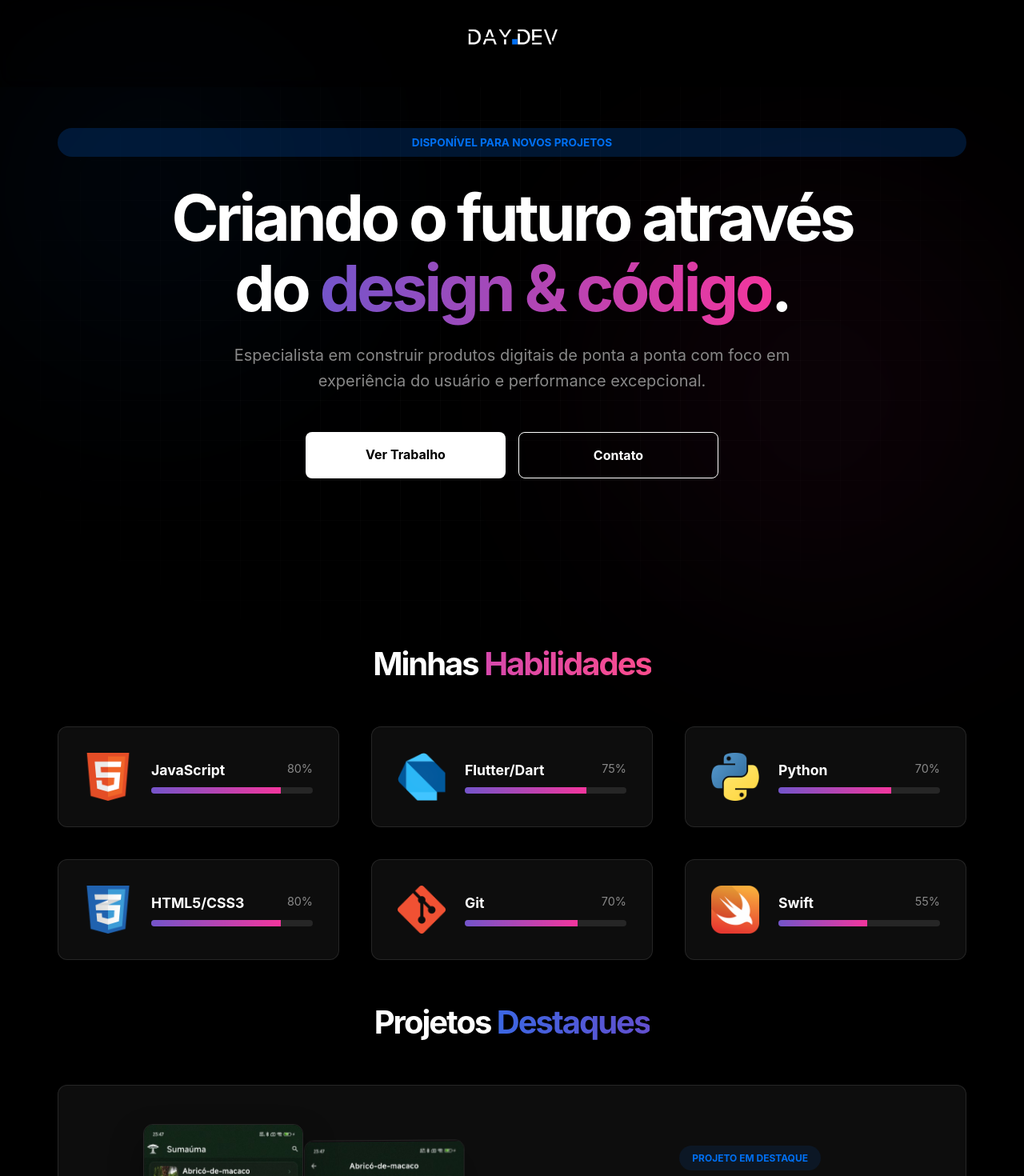
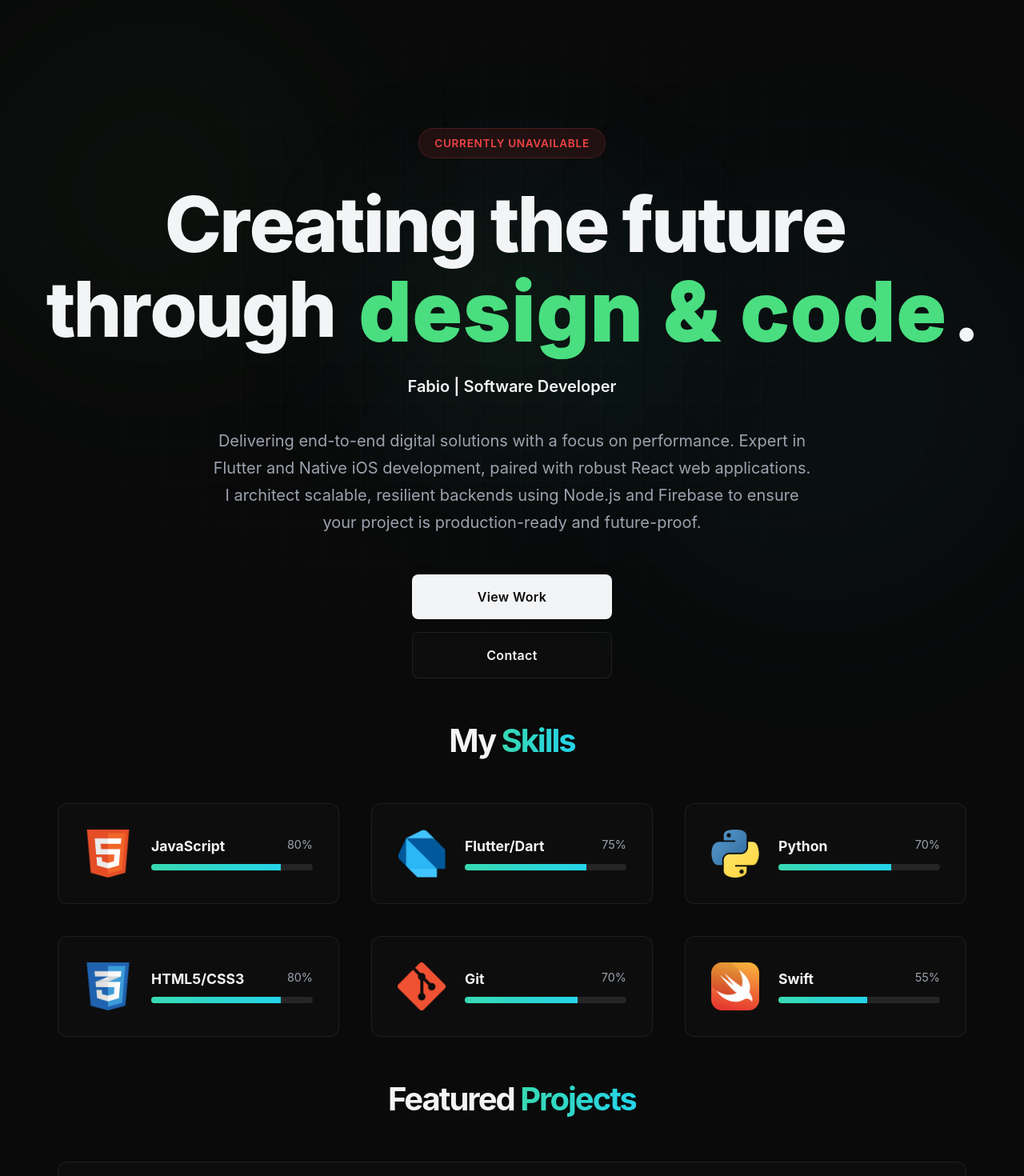
Before and after one commit to sethssd/portifolios, a React (Vite) app: page / in a window 1280 px wide. Shown: the top 1470 px of the page at 80% size. Built offline with nearby package versions, Linux system fonts and the light colour scheme.

Commit message:
new interface

```diff
--- a/src/App.jsx
+++ b/src/App.jsx
@@ -1,4 +1,4 @@
-import logoArt from './icons/DayDevWhite.png'
+import React, { useState, useEffect } from 'react'
 import './App.css'
 import Skills from './components/Skills'
 import Projects from './components/Projects'
@@ -6,84 +6,175 @@ import Contact from './components/Contact'
 import { motion } from 'framer-motion'
 
 function App() {
+  const [mousePosition, setMousePosition] = useState({
+    x: typeof window !== 'undefined' ? window.innerWidth / 2 : 0,
+    y: typeof window !== 'undefined' ? window.innerHeight / 2 : 0
+  });
+
+  useEffect(() => {
+    const handleMouseMove = (e) => {
+      setMousePosition({ x: e.clientX, y: e.clientY });
+    };
+
+    const handleTouchMove = (e) => {
+      if (e.touches.length > 0) {
+        setMousePosition({ x: e.touches[0].clientX, y: e.touches[0].clientY });
+      }
+    };
+
+    window.addEventListener("mousemove", handleMouseMove);
+    window.addEventListener("touchmove", handleTouchMove);
+
+    return () => {
+      window.removeEventListener("mousemove", handleMouseMove);
+      window.removeEventListener("touchmove", handleTouchMove);
+    };
+  }, []);
+
+  // Configuração para Animação de Entrada
+  const introContainer = {
+    hidden: { opacity: 1 },
+    visible: {
+      opacity: 1,
+      transition: { staggerChildren: 0.08, delayChildren: 0.3 },
+    },
+  };
+
+  const introLetter = {
+    hidden: { opacity: 0, y: 60, rotateX: -90, scale: 0.8 },
+    visible: {
+      opacity: 1, y: 0, rotateX: 0, scale: 1,
+      transition: { type: "spring", damping: 15, stiffness: 70 }
+    },
+  };
+
+  const renderAnimatedLetters = (text) => {
+    return Array.from(text).map((letter, index) => (
+      <motion.span variants={introLetter} key={`${letter}-${index}`} style={{ display: "inline-block", whiteSpace: "pre" }}>
+        {letter}
+      </motion.span>
+    ));
+  };
+
   return (
     <div className="app">
+      <motion.div
+        className="cursor-glow"
+        animate={{
+          x: mousePosition.x - 300,
+          y: mousePosition.y - 300,
+        }}
+        transition={{ type: "spring", stiffness: 150, damping: 15, mass: 0.5 }}
+      />
       {/* Wow Factor Background Elements */}
       <div className="bg-grid"></div>
       <div className="ambient-glow glow-1"></div>
       <div className="ambient-glow glow-2"></div>
 
-      <nav className="nav" style={{
-        position: 'fixed',
-        top: 0,
-        left: 0,
-        right: 0,
-        width: '100%',
-        zIndex: 1000,
-        background: 'rgba(0,0,0,0.4)',
-        backdropFilter: 'blur(12px)',
-        paddingTop: 'calc(0.4rem + env(safe-area-inset-top))',
-        paddingBottom: '0.4rem'
-      }}>
-        <div className="container nav-container" style={{
-          display: 'flex',
-          justifyContent: 'center',
-          alignItems: 'center',
-          padding: '0'
-        }}>
-          <div className="logo">
-            <img src={logoArt} alt="DAY.DEV" style={{ height: '32px', display: 'block' }} />
-          </div>
-        </div>
-      </nav>
-
       <main style={{ paddingBottom: 'env(safe-area-inset-bottom)' }}>
         <header id="home" className="container" style={{
           textAlign: 'center',
-          minHeight: '50vh',
+          minHeight: '60vh',
           display: 'flex',
           flexDirection: 'column',
-          justifyContent: 'flex-start',
-          paddingTop: 'calc(5rem + env(safe-area-inset-top))'
+          justifyContent: 'center',
+          alignItems: 'center',
+          paddingTop: 'calc(8rem + env(safe-area-inset-top))',
+          perspective: '1200px'
         }}>
           <motion.div
-            initial={{ opacity: 0, y: -20 }}
-            animate={{ opacity: 1, y: 0 }}
-            transition={{ duration: 0.6 }}
+            initial={{ opacity: 0, y: -50, scale: 0.8 }}
+            animate={{ opacity: 1, y: 0, scale: 1 }}
+            transition={{ type: "spring", stiffness: 120, damping: 15 }}
             style={{
               display: 'inline-block',
-              background: 'rgba(0,112,243,0.2)',
-              color: 'var(--primary)',
+              background: 'rgba(239, 68, 68, 0.1)',
+              border: '1px solid rgba(239, 68, 68, 0.2)',
+              color: '#ef4444',
               padding: '0.5rem 1.2rem',
               borderRadius: '20px',
               fontSize: 'min(0.85rem, 3.5vw)',
-              fontWeight: 700,
+              fontWeight: 600,
+              letterSpacing: '0.05em',
               marginBottom: '2rem'
             }}>
-            DISPONÍVEL PARA NOVOS PROJETOS
+            CURRENTLY UNAVAILABLE
           </motion.div>
-          <motion.h1
-            initial={{ opacity: 0, y: 30 }}
+
+            <motion.h1
+            variants={introContainer}
+            initial="hidden"
+            animate="visible"
+            style={{
+              fontSize: 'clamp(3rem, 12vw, 6rem)',
+              lineHeight: 1.05,
+              marginBottom: '1.5rem',
+              fontWeight: 800,
+              letterSpacing: '-0.03em',
+              transformStyle: "preserve-3d"
+            }}>
+            {renderAnimatedLetters("Creating the future ")}<br/>
+            <div style={{ display: 'flex', alignItems: 'center', justifyContent: 'center', flexWrap: 'nowrap', gap: '0.3em' }}>
+              <div style={{ whiteSpace: 'nowrap', flexShrink: 0 }}>{renderAnimatedLetters("through")}</div>
+
+              <div style={{ display: 'flex', alignItems: 'flex-end', position: 'relative' }}>
+                <motion.svg
+                  viewBox="0 0 530 80"
+                  style={{ width: '7.7em', height: '1.15em', overflow: 'visible', transform: 'translateY(0.12em)' }}
+                >
+                  <motion.text
+                    x="50%"
+                    y="50%"
+                    dominantBaseline="middle"
+                    textAnchor="middle"
+                    initial={{ strokeDasharray: "0 1000", strokeWidth: 1.5, fill: "rgba(74, 222, 128, 0)" }}
+                    animate={{ strokeDasharray: "1000 0", fill: "var(--primary)" }}
+                    transition={{ strokeDasharray: { duration: 3.5, ease: "easeInOut", delay: 1.0 }, fill: { duration: 0.5, ease: "easeOut", delay: 4.0 } }}
+                    style={{ fontFamily: "var(--font-main)", fontWeight: 800, fontSize: "74px", stroke: "var(--primary)", letterSpacing: "0.02em" }}
+                  >
+                    design & code
+                  </motion.text>
+                </motion.svg>
+                <motion.span
+                  initial={{ opacity: 0 }}
+                  animate={{ opacity: 1 }}
+                  transition={{ duration: 0.8, delay: 4.5 }}
+                  style={{ fontSize: '1em', color: 'var(--text)', marginLeft: '0.05em' }}
+                >
+                  .
+                </motion.span>
+              </div>
+            </div>
+          </motion.h1>
+
+          <motion.p
+            initial={{ opacity: 0, y: 40 }}
             animate={{ opacity: 1, y: 0 }}
-            transition={{ duration: 0.8, delay: 0.2 }}
-            style={{ fontSize: 'clamp(2.5rem, 10vw, 5rem)', lineHeight: 1.1, marginBottom: '1.5rem' }}>
-            Criando o futuro através do <span className="animated-gradient" style={{
-              background: 'linear-gradient(90deg, var(--primary), var(--secondary))',
-              WebkitBackgroundClip: 'text',
-              WebkitTextFillColor: 'transparent'
-            }}>design & código</span>.
-          </motion.h1>
-          <motion.p
-            initial={{ opacity: 0, y: 30 }}
+            transition={{ duration: 0.8, delay: 4.2 }}
+            style={{
+              color: 'var(--text-muted)',
+              fontSize: 'clamp(1rem, 3.5vw, 1.25rem)',
+              maxWidth: '750px',
+              margin: '0 auto 3rem',
+              lineHeight: 1.7
+            }}>
+            <span style={{ color: 'var(--text)', fontWeight: 600 }}>Fabio | Software Developer</span><br/><br/>
+            Delivering end-to-end digital solutions with a focus on performance. Expert in Flutter and Native iOS development, paired with robust React web applications. I architect scalable, resilient backends using Node.js and Firebase to ensure your project is production-ready and future-proof.
+          </motion.p>
+
+          <motion.div
+            initial={{ opacity: 0, y: 20 }}
             animate={{ opacity: 1, y: 0 }}
-            transition={{ duration: 0.8, delay: 0.4 }}
-            style={{ color: 'var(--text-muted)', fontSize: 'clamp(1rem, 4vw, 1.25rem)', maxWidth: '700px', margin: '0 auto 3rem', lineHeight: 1.6 }}>
-            Especialista em construir produtos digitais de ponta a ponta com foco em experiência do usuário e performance excepcional.
-          </motion.p>
-          <div style={{ display: 'flex', gap: '1rem', justifyContent: 'center', flexWrap: 'wrap' }}>
-            <a href="#projects" style={{ background: 'var(--text)', color: 'var(--bg)', padding: '1rem 2rem', borderRadius: '8px', fontWeight: 700, flex: '1 1 150px', maxWidth: '250px' }}>Ver Trabalho</a>
-            <a href="#contact" style={{ border: '1px solid var(--text)', padding: '1rem 2rem', borderRadius: '8px', fontWeight: 700, flex: '1 1 150px', maxWidth: '250px' }}>Contato</a>
-          </div>
+            transition={{ duration: 0.6, delay: 4.5 }}
+            style={{
+              display: 'flex',
+              gap: '1rem',
+              justifyContent: 'center',
+              flexWrap: 'wrap'
+            }}>
+            <a href="#projects" style={{ background: 'var(--text)', color: 'var(--bg)', padding: '1rem 2rem', borderRadius: '8px', fontWeight: 600, flex: '1 1 150px', maxWidth: '250px', transition: 'all 0.2s', letterSpacing: '0.02em' }}>View Work</a>
+            <a href="#contact" style={{ border: '1px solid var(--glass-border)', background: 'var(--glass)', color: 'var(--text)', padding: '1rem 2rem', borderRadius: '8px', fontWeight: 600, flex: '1 1 150px', maxWidth: '250px', transition: 'all 0.2s', letterSpacing: '0.02em' }}>Contact</a>
+          </motion.div>
         </header>
 
         <Skills />
--- a/src/components/Contact.jsx
+++ b/src/components/Contact.jsx
@@ -2,18 +2,18 @@ export default function Contact() {
     return (
         <section className="container" id="contact" style={{ textAlign: 'center' }}>
             <div>
-                <h2 style={{ fontSize: '2.5rem', marginBottom: '1rem' }}>Vamos trabalhar <span style={{ color: 'var(--primary)' }}>juntos</span>?</h2>
+                <h2 style={{ fontSize: '2.5rem', marginBottom: '1rem' }}>Let's work <span style={{ color: 'var(--primary)' }}>together</span>?</h2>
                 <p style={{ color: 'var(--text-muted)', fontSize: '1.25rem', marginBottom: '2.5rem', maxWidth: '600px', margin: '0 auto 2.5rem' }}>
-                    Estou sempre em busca de novos desafios e oportunidades interessantes. Meu inbox está sempre aberto!
+                    I'm always looking for new challenges and interesting opportunities. My inbox is always open!
                 </p>
                 <div style={{ display: 'flex', gap: '1.5rem', justifyContent: 'center', flexWrap: 'wrap' }}>
-                    <a href="https://www.instagram.com/dfabs__/" target="_blank" rel="noopener noreferrer" style={{ background: 'var(--text)', color: 'var(--bg)', padding: '1rem 2.5rem', borderRadius: '8px', fontWeight: 600 }}>Diga Olá</a>
-                    <a href="https://github.com/sethssd" target="_blank" rel="noopener noreferrer" style={{ border: '1px solid var(--glass-border)', padding: '1rem 2.5rem', borderRadius: '8px', fontWeight: 600, background: 'rgba(255,255,255,0.02)' }}>GitHub</a>
+                    <a href="https://www.instagram.com/dfabs__/" target="_blank" rel="noopener noreferrer" style={{ background: 'var(--text)', color: 'var(--bg)', padding: '1rem 2.5rem', borderRadius: '8px', fontWeight: 600, letterSpacing: '0.02em', transition: 'all 0.2s' }}>Say Hello</a>
+                    <a href="https://github.com/sethssd" target="_blank" rel="noopener noreferrer" style={{ border: '1px solid var(--glass-border)', padding: '1rem 2.5rem', borderRadius: '8px', fontWeight: 600, background: 'var(--glass)', color: 'var(--text)', letterSpacing: '0.02em', transition: 'all 0.2s' }}>GitHub</a>
                 </div>
             </div>
 
             <footer style={{ marginTop: '8rem', color: 'var(--text-muted)', fontSize: '0.9rem' }}>
-                <p>© {new Date().getFullYear()} - Desenvolvido com ❤️ por sethssd</p>
+                <p>© {new Date().getFullYear()} - Developed by sethssd</p>
             </footer>
         </section>
     );
--- a/src/components/Projects.jsx
+++ b/src/components/Projects.jsx
@@ -9,24 +9,24 @@ export default function Projects() {
     const projects = [
         {
             title: 'SUMAÚMA APP',
-            description: 'Enciclopédia de Plantas da Amazônia. Aplicativo mobile com catálogo etnobotânico completo e suporte a modelos 3D.',
-            tabs: ['Aba Geral', 'Aba Científica', 'Aba Referências'],
+            description: 'Amazonian Plants Encyclopedia. Mobile app with a complete ethnobotanical catalog and 3D model support.',
+            tabs: ['General Tab', 'Scientific Tab', 'References Tab'],
             images: [homeScreen, detailPage],
             tech: ['Flutter', 'Firebase', 'Cloudinary', '3D Models'],
             link: '#'
         },
         {
-            title: 'Painel Administrativo Web',
-            description: 'Interface de gestão poderosa com CRUD completo de plantas e controle de usuários em tempo real.',
-            tabs: ['Gestão de Plantas', 'Controle de Usuários', 'Solicitações'],
+            title: 'Web Admin Panel',
+            description: 'Powerful management interface with complete plant CRUD and real-time user control.',
+            tabs: ['Plant Management', 'User Control', 'Requests'],
             images: [webPlantas, webEdição],
             tech: ['HTML5', 'CSS3', 'JavaScript', 'Firebase SDK'],
             link: '#'
         },
         {
             title: 'Crowma Dashboard',
-            description: 'Sistema de monitoramento e análise de dados para gestão de recursos e automação.',
-            tabs: ['Monitoramento', 'Relatórios', 'Automação'],
+            description: 'Monitoring and data analysis system for resource management and automation.',
+            tabs: ['Monitoring', 'Reports', 'Automation'],
             images: [crowmaImg],
             tech: ['Node.js', 'React', 'MongoDB'],
             link: '#'
@@ -46,11 +46,11 @@ export default function Projects() {
                 viewport={{ once: true, amount: 0.5 }}
                 transition={{ duration: 0.6 }}
                 style={{ fontSize: '2.5rem', marginBottom: '3rem', textAlign: 'center' }}>
-                Projetos <span className="animated-gradient" style={{
-                    background: 'linear-gradient(90deg, #187cf4, #664dcd)',
+                Featured <span className="animated-gradient" style={{
+                    background: 'linear-gradient(90deg, var(--primary), var(--secondary))',
                     WebkitBackgroundClip: 'text',
                     WebkitTextFillColor: 'transparent'
-                }}>Destaques</span>
+                }}>Projects</span>
             </motion.h2>
             <div style={{
                 display: 'flex',
@@ -95,14 +95,14 @@ export default function Projects() {
                                 <div style={{
                                     width: '100%',
                                     height: '250px',
-                                    background: 'linear-gradient(135deg, rgba(0,112,243,0.1), rgba(255,0,128,0.1))',
+                                    background: 'linear-gradient(135deg, rgba(74,222,128,0.1), rgba(34,211,238,0.1))',
                                     borderRadius: '12px',
                                     display: 'flex',
                                     alignItems: 'center',
                                     justifyContent: 'center',
                                     fontSize: '4rem'
                                 }}>
-                                    🖥️
+                                    <span style={{ color: 'var(--primary)' }}>App</span>
                                 </div>
                             )}
                         </div>
@@ -111,22 +111,23 @@ export default function Projects() {
                         <div className="project-content">
                             <div style={{
                                 display: 'inline-block',
-                                background: 'rgba(0,112,243,0.1)',
+                                background: 'rgba(74,222,128,0.1)',
                                 color: 'var(--primary)',
                                 padding: '0.4rem 1rem',
                                 borderRadius: '20px',
                                 fontSize: '0.75rem',
                                 fontWeight: 700,
-                                marginBottom: '1rem'
+                                marginBottom: '1rem',
+                                letterSpacing: '0.05em'
                             }}>
-                                PROJETO EM DESTAQUE
+                                FEATURED PROJECT
                             </div>
                             <h3 style={{ fontSize: '2.2rem', marginBottom: '1.5rem' }}>{project.title}</h3>
                             <p style={{ color: 'var(--text-muted)', marginBottom: '2rem', fontSize: '1.1rem', lineHeight: 1.6 }}>{project.description}</p>
 
                             {project.tabs && (
                                 <div style={{ marginBottom: '2.5rem' }}>
-                                    <div style={{ fontSize: '0.9rem', fontWeight: 700, color: 'var(--text)', marginBottom: '1rem', textTransform: 'uppercase', letterSpacing: '1px' }}>Recursos principais:</div>
+                                    <div style={{ fontSize: '0.9rem', fontWeight: 700, color: 'var(--text)', marginBottom: '1rem', textTransform: 'uppercase', letterSpacing: '1px' }}>Key features:</div>
                                     <div style={{ display: 'flex', gap: '1.2rem', flexWrap: 'wrap' }}>
                                         {project.tabs.map(tab => (
                                             <div key={tab} style={{ fontSize: '0.95rem', color: 'var(--text-muted)', display: 'flex', alignItems: 'center', gap: '0.6rem' }}>
--- a/src/components/Skills.jsx
+++ b/src/components/Skills.jsx
@@ -37,11 +37,11 @@ export default function Skills() {
                 viewport={{ once: true, amount: 0.5 }}
                 transition={{ duration: 0.6 }}
                 style={{ fontSize: '2.5rem', marginBottom: '3rem', textAlign: 'center' }}>
-                Minhas <span className="animated-gradient" style={{
-                    background: 'linear-gradient(90deg, #b445c9, #ff4c8a)',
+                My <span className="animated-gradient" style={{
+                    background: 'linear-gradient(90deg, var(--primary), var(--secondary))',
                     WebkitBackgroundClip: 'text',
                     WebkitTextFillColor: 'transparent'
-                }}>Habilidades</span>
+                }}>Skills</span>
             </motion.h2>
             <motion.div
                 className="skills-grid"
@@ -54,7 +54,7 @@ export default function Skills() {
                     <motion.div
                         key={skill.name}
                         variants={itemVariants}
-                        whileHover={{ y: -8, scale: 1.02, boxShadow: '0 20px 40px rgba(255,51,153,0.15)' }}
+                        whileHover={{ y: -8, scale: 1.02, boxShadow: '0 20px 40px rgba(74,222,128,0.1)' }}
                         className="glass-card"
                         style={{ padding: '2rem', display: 'flex', flexDirection: 'column', gap: '1rem', transition: 'box-shadow 0.3s ease' }}>
                         <div style={{ display: 'flex', alignItems: 'center', gap: '1.5rem' }}>
--- a/src/index.css
+++ b/src/index.css
@@ -1,11 +1,11 @@
 :root {
-  --primary: #0070f3;
-  --secondary: #ff3399;
-  --bg: #000000;
-  --text: #ffffff;
-  --text-muted: #888888;
-  --glass: rgba(255, 255, 255, 0.05);
-  --glass-border: rgba(255, 255, 255, 0.1);
+  --primary: #4ade80;
+  --secondary: #22d3ee;
+  --bg: #0a0a0a;
+  --text: #f3f4f6;
+  --text-muted: #9ca3af;
+  --glass: rgba(15, 15, 15, 0.6);
+  --glass-border: rgba(255, 255, 255, 0.08);
   --font-main: 'Inter', system-ui, -apple-system, sans-serif;
   --max-width: 1200px;
 }
@@ -14,6 +14,20 @@
   margin: 0;
   padding: 0;
   box-sizing: border-box;
+}
+
+.cursor-glow {
+  position: fixed;
+  top: 0;
+  left: 0;
+  width: 600px;
+  height: 600px;
+  background: radial-gradient(circle, rgba(74, 222, 128, 0.08) 0%, rgba(34, 211, 238, 0.03) 40%, transparent 70%);
+  pointer-events: none;
+  border-radius: 50%;
+  z-index: 0;
+  filter: blur(60px);
+  will-change: transform;
 }
 
 body {
@@ -70,7 +84,7 @@ ul {
   left: -10%;
   width: 50vw;
   height: 50vw;
-  background: radial-gradient(circle, rgba(0,112,243,0.15) 0%, rgba(0,0,0,0) 70%);
+  background: radial-gradient(circle, rgba(74, 222, 128, 0.12) 0%, rgba(0,0,0,0) 70%);
 }
 
 .glow-2 {
@@ -78,7 +92,7 @@ ul {
   right: -10%;
   width: 60vw;
   height: 60vw;
-  background: radial-gradient(circle, rgba(255,51,153,0.12) 0%, rgba(0,0,0,0) 70%);
+  background: radial-gradient(circle, rgba(34, 211, 238, 0.1) 0%, rgba(0,0,0,0) 70%);
   animation-delay: -4s;
 }
 
```
